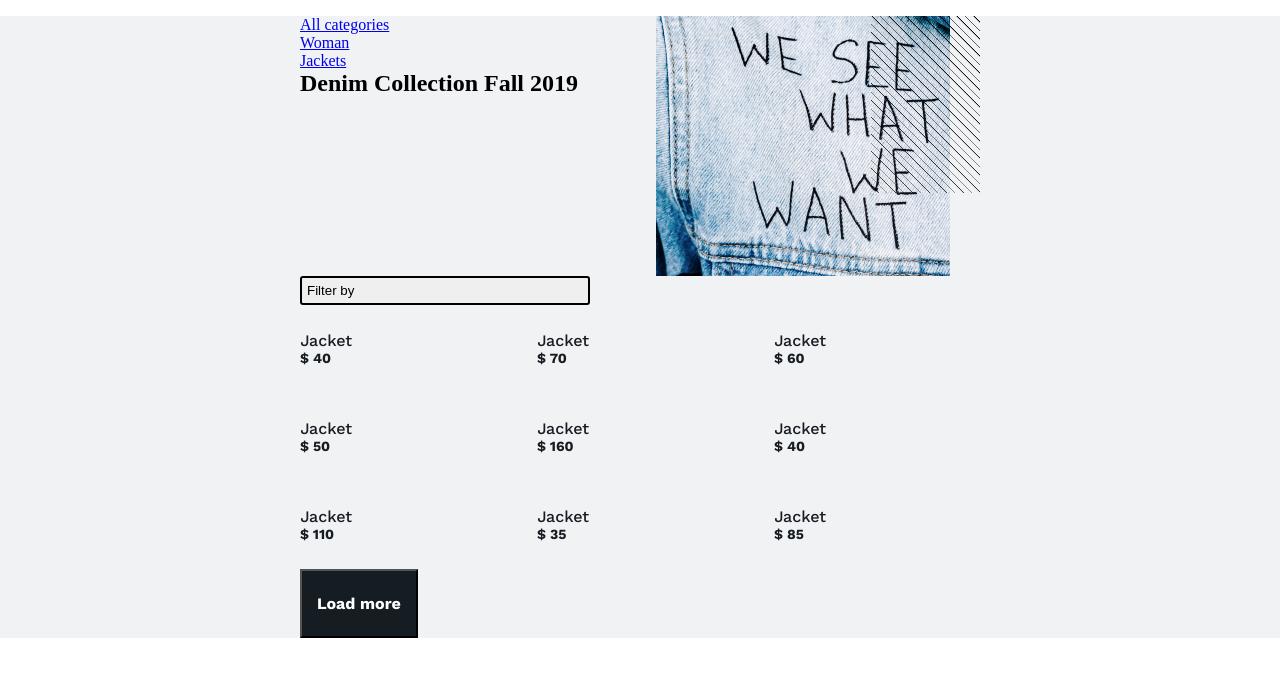
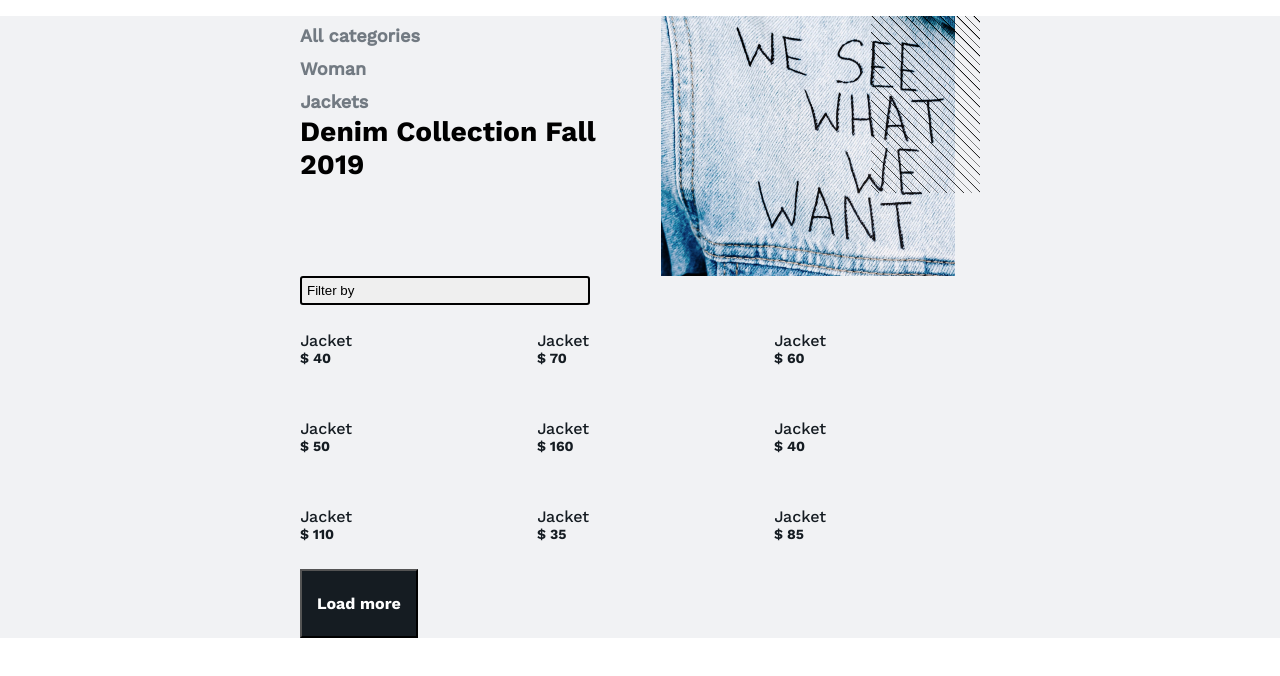
Before and after one commit to ar78ilnik/denim, a website: page app/catalog.html in a window 1280 px wide. Shown: the part 50-726 px from the top of the page. Drawn offline with nearby package versions, Linux system fonts and the light colour scheme; files that its build step writes are made by us from their sources.

Commit message:
Catalog bread

```diff
--- a/app/less/catalog-head.less
+++ b/app/less/catalog-head.less
@@ -1,6 +1,17 @@
 .catalog-head {
 	display: flex;
 	justify-content: space-between;
+    &__link {
+    font-family: "Work Sans Medium";
+    font-size: 18px;
+    text-decoration: none;
+    color: #727a82;
+    }
+    &__slogan {
+    font-family: "Work Sans Bold";
+    font-weight: bold;
+    font-size: 28px;
+    }
 	&__graph {
 		width: 294px;
 		height: 260px;
--- a/package.json
+++ b/package.json
@@ -1,7 +1,6 @@
 {
   "name": "denim",
   "version": "1.0.0",
-  "description": "",
   "main": "gulpfile.js",
   "scripts": {
     "test": "echo \"Error: no test specified\" && exit 1"
@@ -30,5 +29,6 @@
     "gulp-postcss": "^8.0.0",
     "gulp-rename": "^2.0.0",
     "gulp-webp": "^4.0.1"
-  }
+  },
+  "description": ""
 }
```
